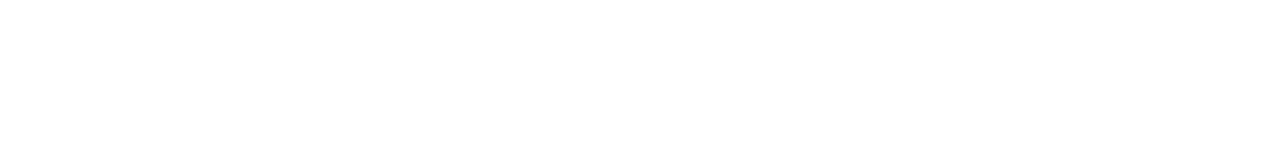
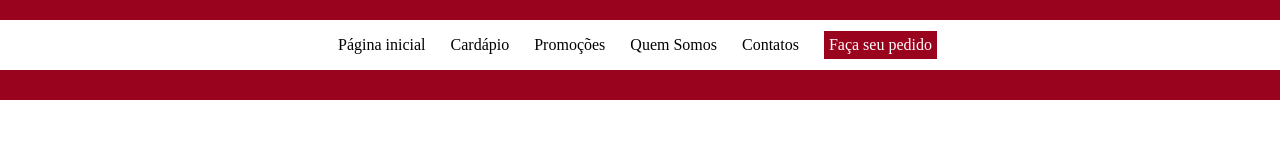
Before and after one commit to eduardoliveira1/sabor-divino, a plain HTML site: page index.html in a window 1280 px wide. Drawn offline with Linux system fonts and the light colour scheme.

Commit message:
sabor-divino

```diff
--- a/css/index.css
+++ b/css/index.css
@@ -0,0 +1,53 @@
+*{
+    /*
+    font-family: ;
+    */
+}
+
+body{
+    margin: 0;
+    padding: 0;
+}
+
+header{
+    background-color: #9A031E;
+    height: 100px;
+
+
+}
+
+nav{
+    background-color: #fff;
+    height: 50px;
+    width: 100%;
+    margin-top: 20px;
+    position: absolute;
+    display: flex;
+    justify-content: center;
+    align-items: center;
+}
+
+nav img{
+    width: 140px;
+    left: 0;
+    margin-right: 20px;
+    margin: 0;
+}
+
+nav a{
+    text-decoration: none;
+    color: rgb(0, 0, 0);
+    margin-left: 10px;
+    margin-right: 15px;
+
+}
+
+nav a:hover{
+
+}
+
+#nav-button{
+    padding: 5px;
+    background-color: #9A031E;
+    color: #fff;
+}
--- a/index.html
+++ b/index.html
@@ -3,9 +3,20 @@
 <head>
     <meta charset="UTF-8">
     <meta name="viewport" content="width=device-width, initial-scale=1.0">
-    <title>Document</title>
+    <title>Sabor Divino</title>
+    <link rel="stylesheet" href="css/index.css">
 </head>
 <body>
+    <header>
+        <nav>
+            <a href="">Página inicial</a>
+            <a href="">Cardápio</a>
+            <a href="">Promoções</a>
+            <a href="">Quem Somos</a>
+            <a href="">Contatos</a>
+            <a href="" id="nav-button">Faça seu pedido</a>
 
+        </nav>
+    </header>
 </body>
 </html>
```
